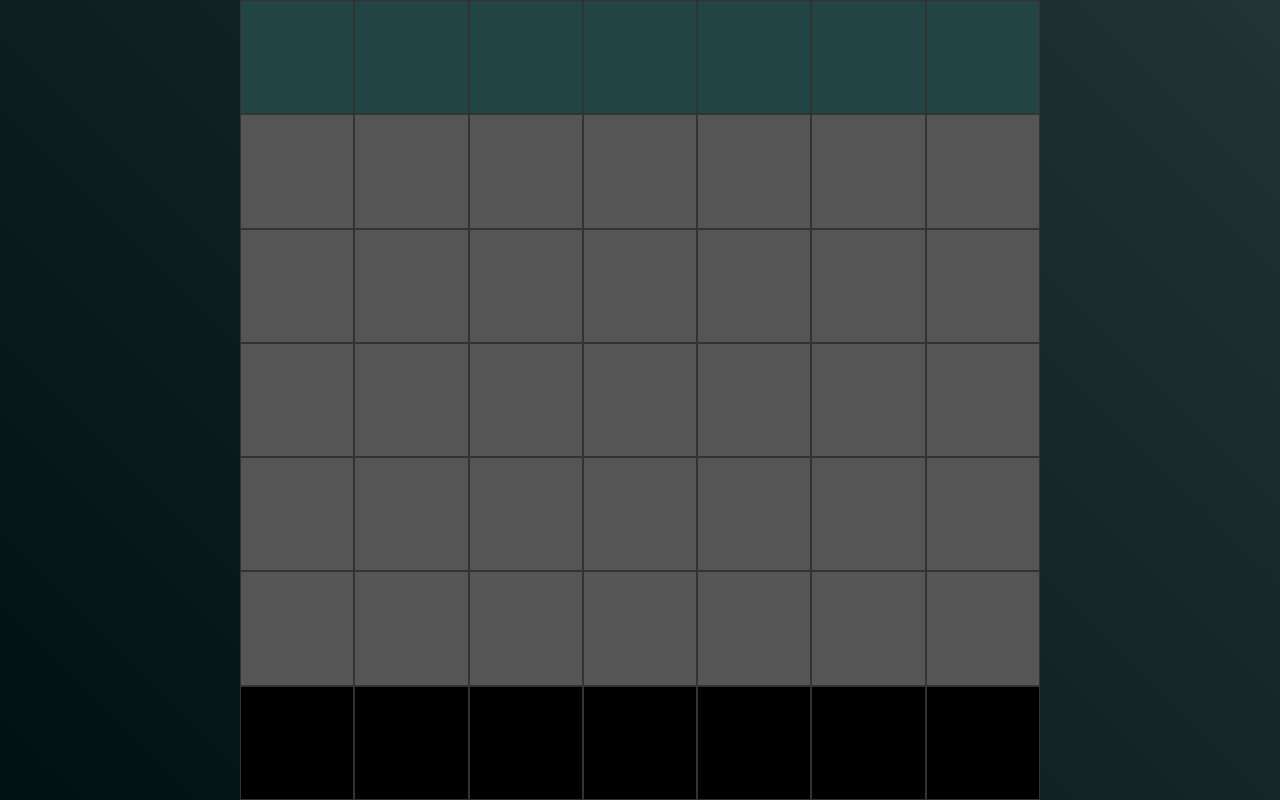
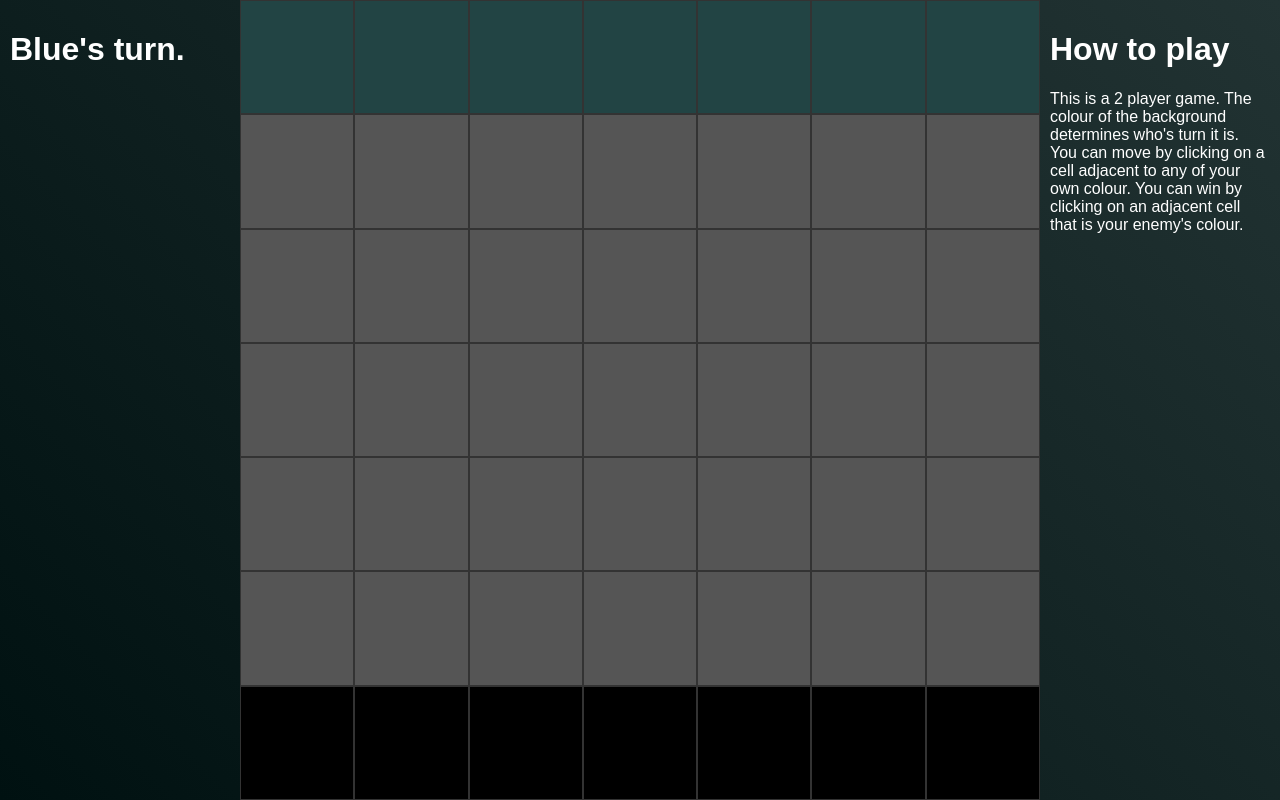
Before and after one commit to fmccl/7squared, a React (Vite) app: page / in a window 1280 px wide. Built offline with nearby package versions, Linux system fonts and the light colour scheme.

Commit message:
better background

```diff
--- a/src/App.css
+++ b/src/App.css
@@ -2,17 +2,20 @@ body {
   margin: 0;
   padding: 0;
   width: 100vw;
-  height: 100vh;
+  min-height: 100vh;
+  font: 1em sans-serif;
+  background-color: black;
 }
 
 .app {
-  height: 100vh;
   width: 100vw;
+  min-height: 100vh;
   display: flex;
   justify-content: center;
   transition: background 0.2s ease;
   background: linear-gradient(45deg, #222, #333);
-  z-index: 0;
+  z-index: -1;
+  flex-flow: wrap;
 }
 
 .app::before {
@@ -20,10 +23,10 @@ body {
   position: absolute;
   content: "";
   display: block;
-  height: 100vh;
+  min-height: 100%;
   width: 100vw;
   background: linear-gradient(45deg, #011, #233);
-  z-index: 1;
+  z-index: 0;
   opacity: 0;
 }
 
@@ -32,11 +35,19 @@ body {
 }
 
 .grid {
+  flex: 1;
   display: flex;
   flex-direction: column;
   transition: all 0.2s ease;
   outline: 0px solid #622;
   z-index: 2;
+}
+
+.help {
+  flex: 1;
+  z-index: 2;
+  color: white;
+  padding: 10px;
 }
 
 .grid.errored {
@@ -78,7 +89,6 @@ body {
   opacity: 0;
   color: white;
   pointer-events: none;
-  font: 1em sans-serif;
 }
 
 .app.blue .win {
--- a/src/App.tsx
+++ b/src/App.tsx
@@ -47,6 +47,7 @@ function App() {
       }}>Play again</button><button onClick={() => {setWin(false); setCanPlay(false);}}>Show grid</button>
       </div>
     </div>
+    <div className="help"><h1>{(turn === BLUE ? "Blue" : "Black") + "'s turn."}</h1></div>
     <div className={"grid " + (errored ? "errored" : "")}>
       {grid.map((row, i) => (
         <div className="row" key={i}>
@@ -76,6 +77,10 @@ function App() {
         </div>
       ))}
     </div>
+    <div className="help">
+      <h1>How to play</h1>
+      <p>This is a 2 player game. The colour of the background determines who's turn it is. You can move by clicking on a cell adjacent to any of your own colour. You can win by clicking on an adjacent cell that is your enemy's colour.</p>
+    </div>
   </div>
 }
 
```
